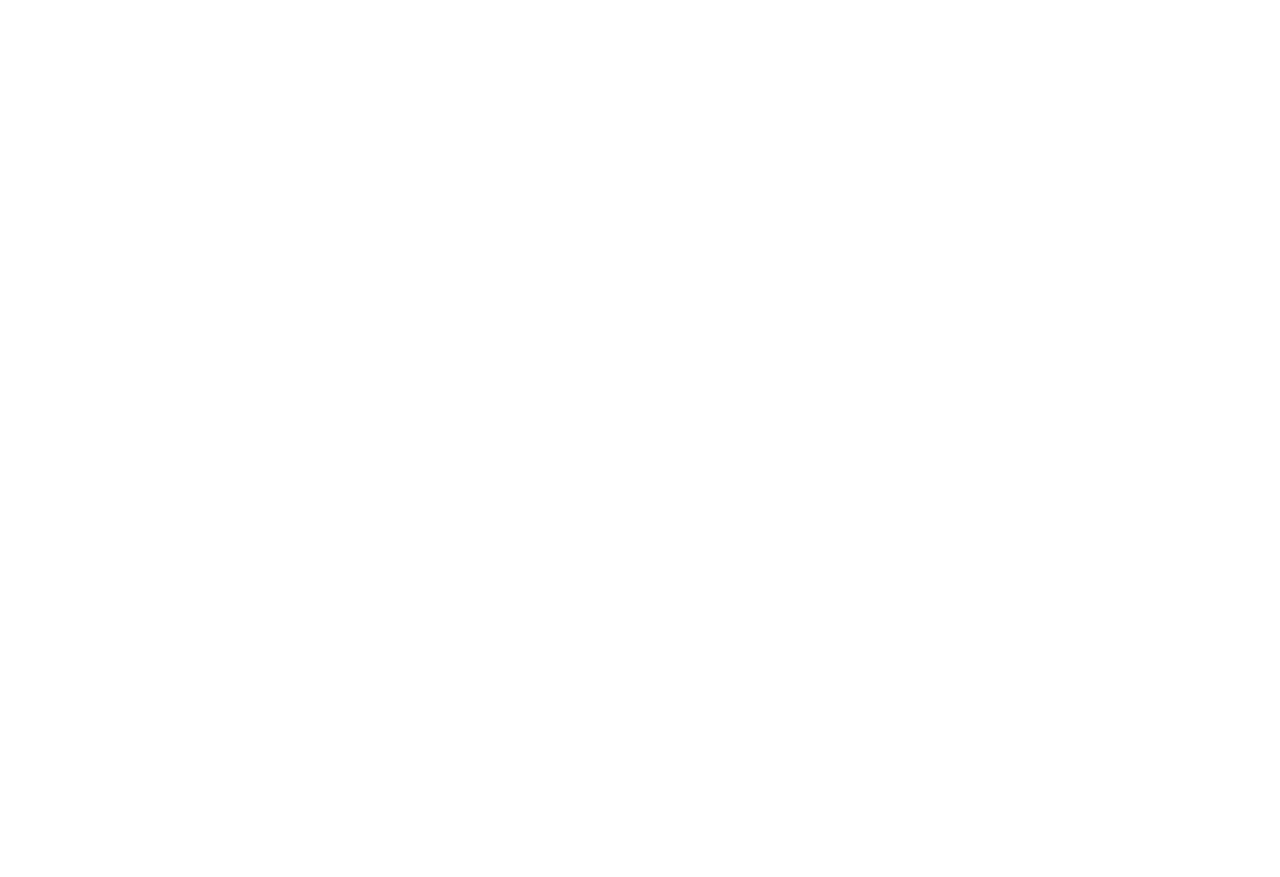
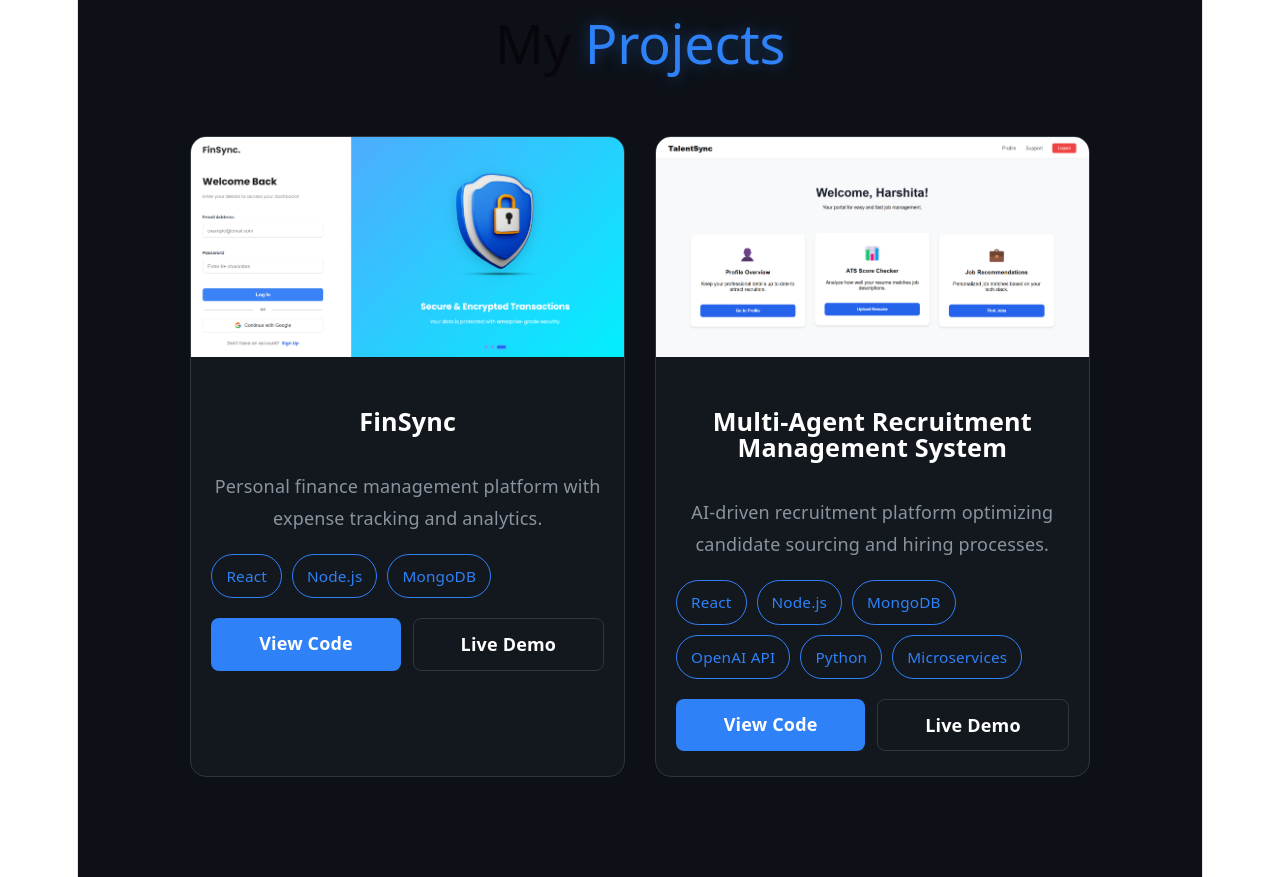
Before and after one commit to Harshita1375/Harshita-Tiwary, a React app: page / in a window 1280 px wide. Shown: the part 1340-2217 px from the top of the page. Before the commit the page ends 1252 px from the top, so only its background shows below. Built offline with nearby package versions, Linux system fonts and the light colour scheme; the HTML template or start-up script is replaced by a standard one.

Commit message:
project Added

```diff
--- a/src/App.tsx
+++ b/src/App.tsx
@@ -3,6 +3,7 @@
 import Hero from "./components/Hero";
 import About from "./components/About";
 import Skills from "./components/Skills";
+import Projects from "./components/Projects";
 
 const App: React.FC = () => {
   return (
@@ -13,6 +14,7 @@
         <Hero />
         <About />
         <Skills />
+        <Projects />
       </main>
     </>
   );
--- /dev/null
+++ b/src/components/Project.css
@@ -0,0 +1,169 @@
+.projects {
+  padding: 100px 10%;
+  background: #0d1117;
+  color: #ffffff;
+}
+
+.projects h2 {
+  text-align: center;
+  font-size: 3rem;
+  margin-bottom: 60px;
+  animation: fadeUp 0.8s ease-out;
+}
+
+.projects h2 span {
+  color: #2f81f7;
+  text-shadow: 0 0 15px rgba(47, 129, 247, 0.4);
+}
+
+/* Grid */
+
+.projects-grid {
+  display: grid;
+  grid-template-columns: repeat(auto-fit, minmax(350px, 1fr));
+  gap: 30px;
+}
+
+/* Card */
+
+.project-card {
+  background: rgba(22, 27, 34, 0.8);
+  border: 1px solid #30363d;
+  border-radius: 16px;
+  overflow: hidden;
+  backdrop-filter: blur(12px);
+  transition: all 0.35s ease;
+}
+
+.project-card:hover {
+  transform: translateY(-10px);
+  border-color: #2f81f7;
+  box-shadow: 0 15px 35px rgba(47, 129, 247, 0.15);
+}
+
+/* Image */
+
+.project-card img {
+  width: 100%;
+  height: 220px;
+  object-fit: cover;
+  transition: 0.4s ease;
+}
+
+.project-card:hover img {
+  transform: scale(1.05);
+}
+
+/* Content */
+
+.project-card h3 {
+  padding: 20px 20px 10px;
+  font-size: 1.4rem;
+  color: #ffffff;
+}
+
+.project-card p {
+  padding: 0 20px;
+  color: #8b949e;
+  line-height: 1.8;
+}
+
+/* Tech Stack */
+
+.tech-stack {
+  display: flex;
+  flex-wrap: wrap;
+  gap: 10px;
+  padding: 20px;
+}
+
+.tech-stack span {
+  padding: 8px 14px;
+  border: 1px solid #2f81f7;
+  border-radius: 30px;
+  color: #2f81f7;
+  font-size: 0.85rem;
+  transition: 0.3s ease;
+}
+
+.tech-stack span:hover {
+  background: #2f81f7;
+  color: #ffffff;
+  transform: translateY(-2px);
+}
+
+/* Buttons */
+
+.project-links {
+  display: flex;
+  gap: 12px;
+  padding: 0 20px 25px;
+}
+
+.project-links a {
+  flex: 1;
+  text-align: center;
+  text-decoration: none;
+  padding: 12px;
+  border-radius: 8px;
+  font-weight: 600;
+  transition: 0.3s ease;
+}
+
+/* View Code */
+
+.project-links a:first-child {
+  background: #2f81f7;
+  color: #ffffff;
+}
+
+.project-links a:first-child:hover {
+  background: #1f6feb;
+  transform: translateY(-3px);
+  box-shadow: 0 10px 20px rgba(47, 129, 247, 0.3);
+}
+
+/* Live Demo */
+
+.project-links a:last-child {
+  background: transparent;
+  border: 1px solid #30363d;
+  color: #ffffff;
+}
+
+.project-links a:last-child:hover {
+  background: #161b22;
+  border-color: #2f81f7;
+  color: #2f81f7;
+  transform: translateY(-3px);
+}
+
+/* Animation */
+
+.project-card {
+  animation: fadeUp 0.8s ease forwards;
+}
+
+/* Mobile */
+
+@media (max-width: 768px) {
+  .projects {
+    padding: 80px 5%;
+  }
+
+  .projects h2 {
+    font-size: 2.4rem;
+  }
+
+  .projects-grid {
+    grid-template-columns: 1fr;
+  }
+
+  .project-links {
+    flex-direction: column;
+  }
+
+  .project-card img {
+    height: 200px;
+  }
+}
--- /dev/null
+++ b/src/components/Projects.tsx
@@ -0,0 +1,52 @@
+import "./Project.css";
+import { projects } from "./data/Project";
+
+const Projects = () => {
+  return (
+    <section id="projects" className="projects">
+      <h2>
+        My <span>Projects</span>
+      </h2>
+
+      <div className="projects-grid">
+        {projects.map((project) => (
+          <div className="project-card" key={project.id}>
+            <img src={project.image} alt={project.title} />
+
+            <h3>{project.title}</h3>
+
+            <p>{project.description}</p>
+
+            <div className="tech-stack">
+              {project.tech.map((tech) => (
+                <span key={tech}>{tech}</span>
+              ))}
+            </div>
+
+            <div className="project-links">
+              <a
+                href={project.github}
+                target="_blank"
+                rel="noopener noreferrer"
+              >
+                View Code
+              </a>
+
+              {project.live && (
+                <a
+                  href={project.live}
+                  target="_blank"
+                  rel="noopener noreferrer"
+                >
+                  Live Demo
+                </a>
+              )}
+            </div>
+          </div>
+        ))}
+      </div>
+    </section>
+  );
+};
+
+export default Projects;
--- /dev/null
+++ b/src/components/data/Project.ts
@@ -0,0 +1,35 @@
+import FinSyncImg from "./FinSync.png";
+import JobPortalImg from "./JobPortal.png";
+
+export interface Project {
+  id: number;
+  title: string;
+  description: string;
+  tech: string[];
+  github: string;
+  live?: string;
+  image: string;
+}
+
+export const projects: Project[] = [
+  {
+    id: 1,
+    title: "FinSync",
+    description:
+      "Personal finance management platform with expense tracking and analytics.",
+    tech: ["React", "Node.js", "MongoDB"],
+    github: "https://github.com/Harshita1375/MultiAgent-Finance-Manager",
+    live: "https://multi-agent-finance-manager.vercel.app/",
+    image: FinSyncImg,
+  },
+  {
+    id: 2,
+    title: "Multi-Agent Recruitment Management System",
+    description:
+      "AI-driven recruitment platform optimizing candidate sourcing and hiring processes.",
+    tech: ["React", "Node.js", "MongoDB", "OpenAI API","Python", "Microservices"],
+    github: "https://github.com/Harshita1375/MultiAgent-Recruitment-Management-System",
+    live: "https://multi-agent-recruitment-management.vercel.app/",
+    image: JobPortalImg,
+  },
+];
```
Also changed, not shown: src/components/Projects.jsx (deleted), src/components/data/FinSync.png (added), src/components/data/JobPortal.png (added).
